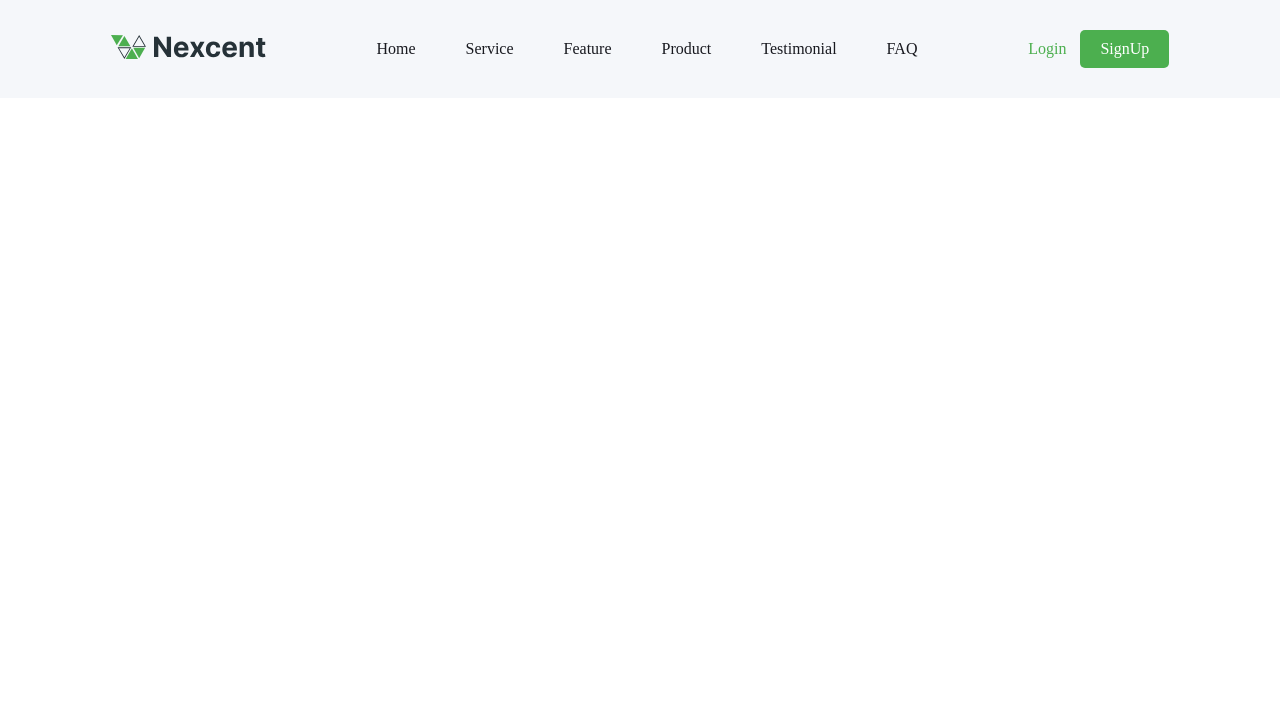
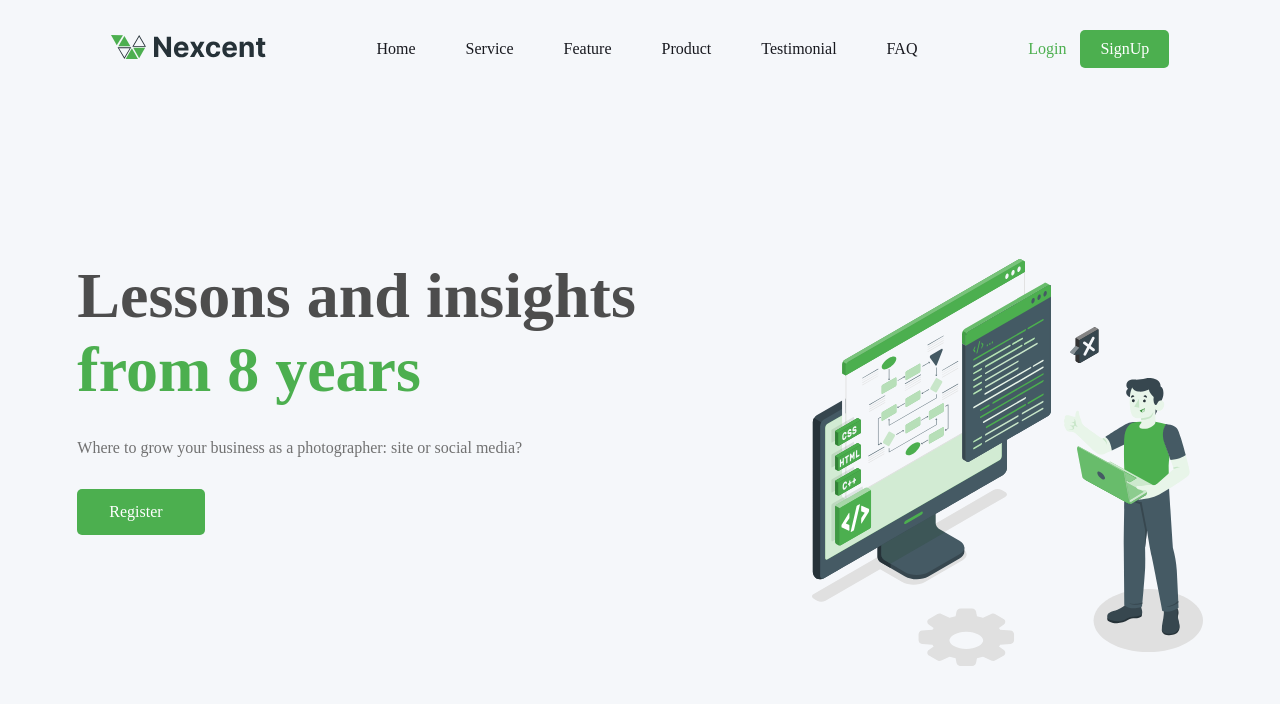
Before and after one commit to abdullahProfile/LandingPag, a website: page index.html in a window 1280 px wide. Drawn offline with Linux system fonts and the light colour scheme.

Commit message:
insights section

```diff
--- a/index.html
+++ b/index.html
@@ -35,6 +35,19 @@
     <button class="fas fa-bars open-menu" onclick="openMenu()"></button>
   </header>
 
+  <section class="insights">
+    <div class="insights__container">
+      <div class="insights__content">
+        <h1>Lessons and insights <span>from 8 years</span></h1>
+        <p>Where to grow your business as a photographer: site or social media?</p>
+        <a href="#">Register</a>
+      </div>
+
+      <div class="insights-image">
+        <img src="./assets/Images/main.svg" alt="image">
+      </div>
+    </div>
+  </section>
   <script src="./script.js"></script>
 </body>
 </html>
--- /dev/null
+++ b/styles/_base.scss
@@ -0,0 +1,5 @@
+* {
+  padding: 0;
+  margin: 0;
+  box-sizing: border-box;
+}
--- a/styles/_main.scss
+++ b/styles/_main.scss
@@ -1,5 +1,62 @@
-* {
-  padding: 0;
-  margin: 0;
-  box-sizing: border-box;
+.insights__container {
+  max-width: 1440px;
+  margin-inline: auto;
+  background-color: $primary-bg-color;
+  padding-block: 161px;
+  display: flex;
+  justify-content: space-evenly;
+  .insights__content {
+    max-width: 657px;
+    display: flex;
+    flex-direction: column;
+    gap: 32px;
+
+    h1 {
+      font-size: $lg-font-size;
+      color: $primary-color;
+      font-weight: bold;
+
+      span {
+        color: $secondary-color;
+      }
+    }
+
+    p {
+      color: $sm-font-color;
+    }
+
+    a {
+      text-decoration: none;
+      background-color: $btn-bg-color;
+      border-radius: 5px;
+      padding: 14px 32px;
+      color: #fff;
+      max-width: 128px;
+    }
+  }
+
+  .insights-image {
+    max-width: 391px;
+    overflow: hidden;
+
+    img {
+      width: 100%;
+      object-fit: cover;
+    }
+  }
 }
+
+@media (max-width:992px) {
+  .insights__container {
+    flex-direction: column;
+    align-items: center;
+    justify-content: center;
+    padding-block: 50px;
+    gap: 40px;
+  }
+
+  .insights__content {
+    align-items: center;
+    text-align: center;
+}
+}
--- a/styles/style.scss
+++ b/styles/style.scss
@@ -1,3 +1,4 @@
 @import 'variable';
+@import 'base';
+@import 'header';
 @import 'main';
-@import 'header';
```
Also changed, not shown: css/style.css.
